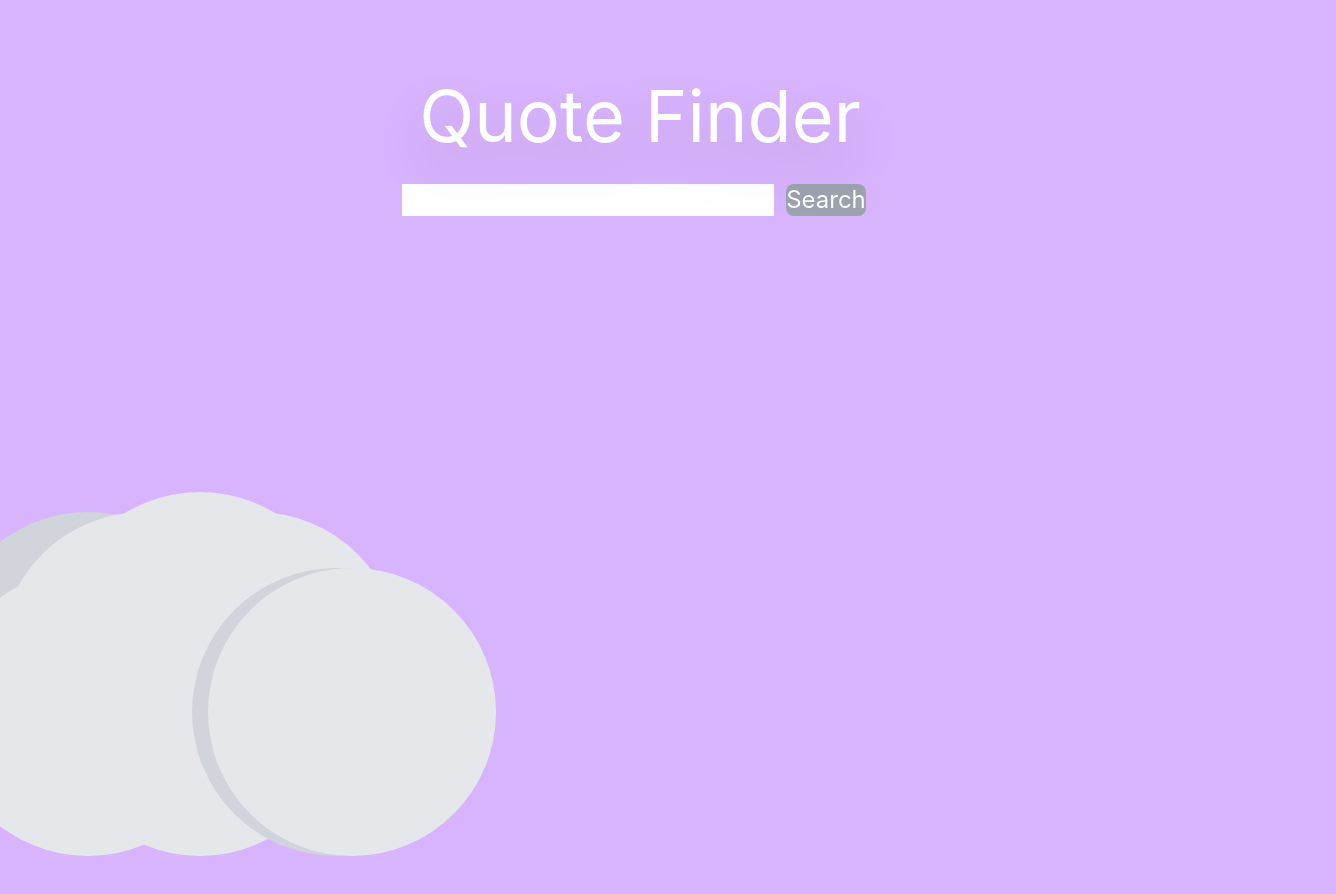
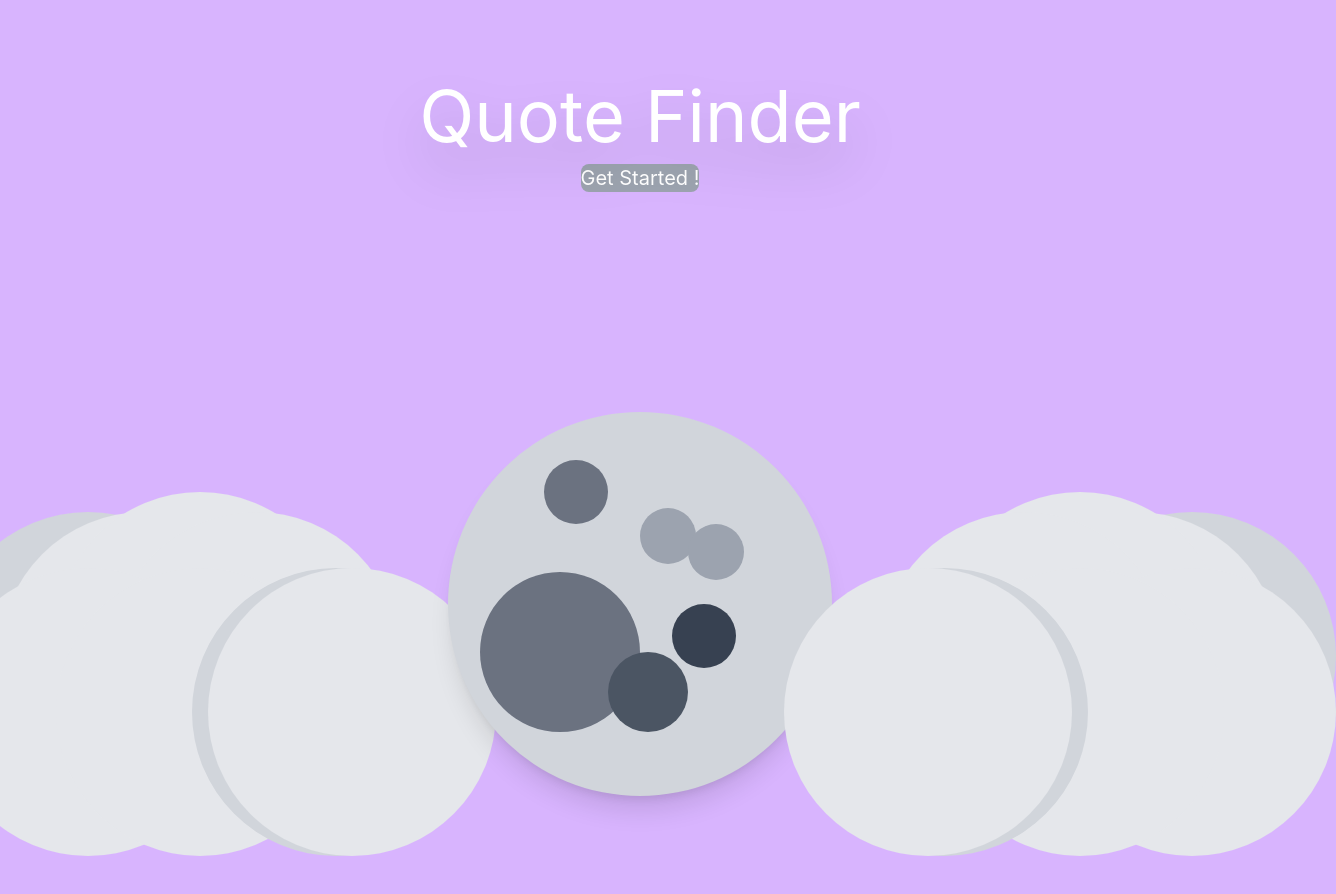
Before and after one commit to amillionhornets/DB-Final-Project, a React (Create React App) app in the folder react-app-frontend/: page / in a window 1280 px wide. Shown: the top 894 px of the page, 1336 px wide, since content can reach past the window. Before the commit the page ends 856 px from the top, so only its background shows below. Built offline with nearby package versions, Linux system fonts and the light colour scheme.

Commit message:
Added moon

```diff
--- a/react-app-frontend/src/home.js
+++ b/react-app-frontend/src/home.js
@@ -1,9 +1,10 @@
 import './index.css'
 import React, {useState, useEffect} from 'react';
-
+import { useNavigate } from 'react-router-dom';
 
 function Home() {
   const [data, setData] = useState([{}])
+  const navi = useNavigate();
   function search(){
       let book = document.getElementById("search").value;
       if(book != ""){
@@ -23,15 +24,15 @@ function Home() {
         );
       }
     }
+    const goToQuotesPage = () => {
+      navi('/quote');
+    };
     return (
       <>
       <div className='bg-purple-300'>
         <div class="text-center mt-20">
             <h1 class="text-center text-7xl mt-5 text-white drop-shadow-2xl">Quote Finder</h1>
-            <div className='mt-5 text-2xl'>
-              <label for="searchBar"><input type="text" id="search"></input></label>
-              <button class='bg-gray-400 text-white rounded-lg text-md text-center m-3' onClick={() => search()}>Search</button>
-            </div>
+            <button  onClick={goToQuotesPage} className='bg-gray-400 text-white rounded-lg text-xl text-center m-3'>Get Started !</button>
         </div>
         <div>
           <div className='size-72 rounded-full bg-gray-300 absolute bottom-0 -left-14 '></div>
@@ -42,6 +43,29 @@ function Home() {
           <div className='size-72 rounded-full bg-gray-200 absolute -bottom-14 left-14 '></div>
           <div className='size-72 rounded-full bg-gray-300 absolute -bottom-14 left-48'></div>
           <div className='size-72 rounded-full bg-gray-200 absolute -bottom-14 left-52'></div>
+
+          <div class="flex justify-center items-center h-screen">
+          <div class="w-96 h-96 bg-gray-300 rounded-full shadow-xl relative">
+            <div class="w-16 h-16 bg-gray-500 rounded-full absolute top-12 left-24"></div>
+            <div class="w-14 h-14 bg-gray-400 rounded-full absolute top-24 left-48"></div>
+            <div class="w-18 h-18 bg-gray-600 rounded-full absolute top-36 left-32"></div>
+            <div class="w-12 h-12 bg-gray-500 rounded-full absolute top-48 left-16"></div>
+            <div class="w-16 h-16 bg-gray-700 rounded-full absolute top-48 left-56"></div>
+            <div class="w-14 h-14 bg-gray-400 rounded-full absolute top-28 left-60"></div>
+            <div class="w-40 h-40 bg-gray-500 rounded-full absolute top-40 left-8"></div>
+            <div class="w-20 h-20 bg-gray-600 rounded-full absolute top-60 left-40"></div>
+          </div>
+        </div>
+
+
+          <div className='size-72 rounded-full bg-gray-300 absolute bottom-0 -right-14 '></div>
+          <div className='size-72 rounded-full bg-gray-200 absolute bottom-0 right-0 '></div>
+          <div className='size-72 rounded-full bg-gray-200 absolute bottom-5 right-14 '></div>
+          <div className='size-72 rounded-full bg-gray-200 absolute bottom-0 right-28 '></div>
+          <div className='size-72 rounded-full bg-gray-200 absolute -bottom-14 -right-14 '></div>
+          <div className='size-72 rounded-full bg-gray-200 absolute -bottom-14 right-14 '></div>
+          <div className='size-72 rounded-full bg-gray-300 absolute -bottom-14 right-48'></div>
+          <div className='size-72 rounded-full bg-gray-200 absolute -bottom-14 right-52'></div>
         </div>
         </div>
       </>
--- a/react-app-frontend/src/quote.js
+++ b/react-app-frontend/src/quote.js
@@ -46,7 +46,9 @@ function Quote() {
       }
     );
   };
+  function search(){
 
+  }
   function postData() {
     let bodyObj = JSON.stringify({});
     fetch("http://127.0.0.1:5000/API/getAllQuotes", {
@@ -86,6 +88,10 @@ function Quote() {
 
   return (
     <>
+    <div className='mt-5 text-2xl'>
+              <label for="searchBar"><input type="text" id="search"></input></label>
+              <button class='bg-gray-400 text-white rounded-lg text-md text-center m-3' onClick={() => search()}>Search</button>
+            </div>
       <table className='border-white border-2 border-collapse m-1'>
         <thead className='text-lg border-white border-2'>
           <tr className='text-lg border-white border-2'>
```
Also changed, not shown: 1 other file (tests, documents, lock files or other folders).
